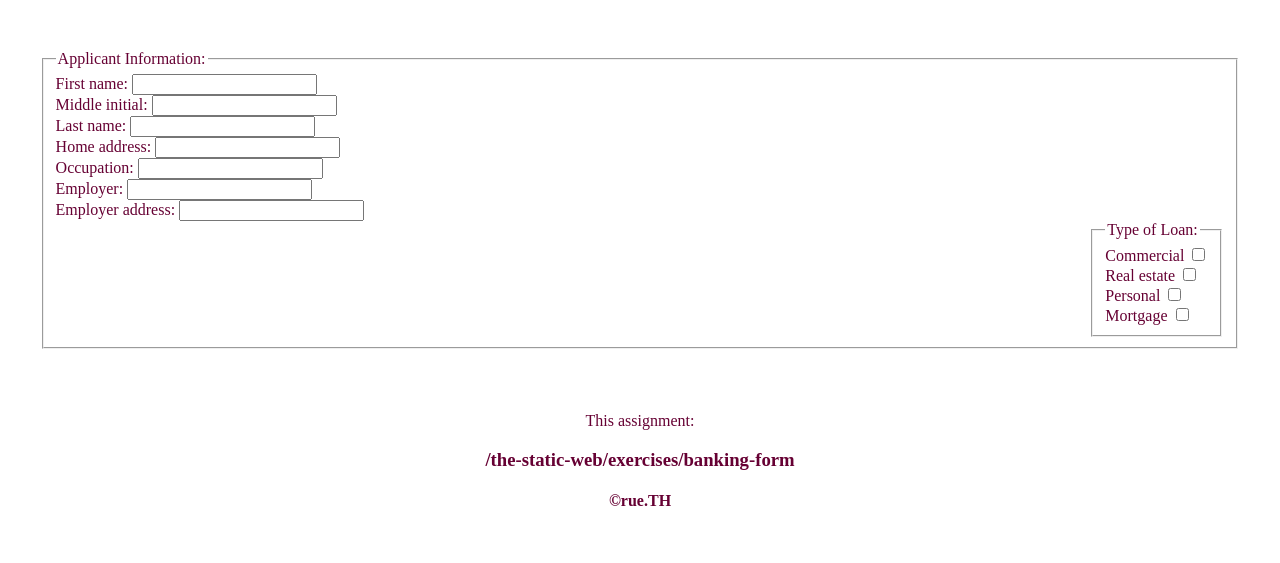
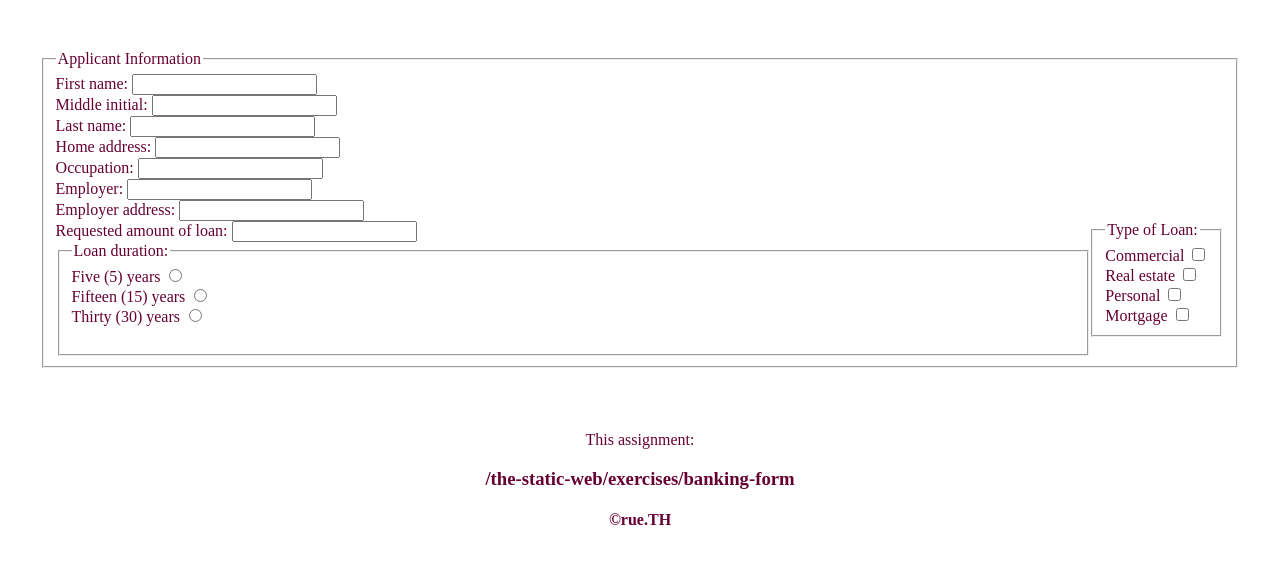
Before and after one commit to rueTH/static-web_bankingForm, a plain HTML site: page index.html in a window 1280 px wide. Shown: the part 61-624 px from the top of the page. Drawn offline with Linux system fonts and the light colour scheme.

Commit message:
added loanLength radio inputs

```diff
--- a/index.html
+++ b/index.html
@@ -13,7 +13,7 @@
   <main class="container">
     <form>
       <fieldset>
-        <legend>Applicant Information:</legend>
+        <legend>Applicant Information</legend>
           <label for="firstName">First name: </label>
             <input type="text" name="firstName"><br>
           <label for="middleInitial">Middle initial: </label>
@@ -37,10 +37,21 @@
               <label for="realEstate">Real estate</label>
                 <input type="checkbox" id="realEstate" name="loanType"><br>
               <label for="personal">Personal</label>
-                <input type="checkbox" value="personal" name="loanType"><br>
+                <input type="checkbox" id="personal" name="loanType"><br>
                <label for="mortgage">Mortgage</label>
-                <input type="checkbox" value="mortgage" name="loanType"><br>
+                <input type="checkbox" id="mortgage" name="loanType"><br>
           </fieldset>
+          <label for="valueRequested">Requested amount of loan:</label>
+            <input type="text" name="valueRequested"><br>
+        <fieldset for="loanLength" id="loanLength">
+          <legend>Loan duration:</legend>
+            <label for="5yrs">Five (5) years</label>
+              <input type="radio" id="5yrs" name="loanLength"><br>
+            <label for="15yrs">Fifteen (15) years</label>
+              <input type="radio" id="15yrs" name="loanLength"><br>
+            <label for="30yrs">Thirty (30) years</label>
+              <input type="radio" id="30yrs" name="loanLength"><br><br>
+        </fieldset>
       </fieldset>
     </form>
   </main>
```
